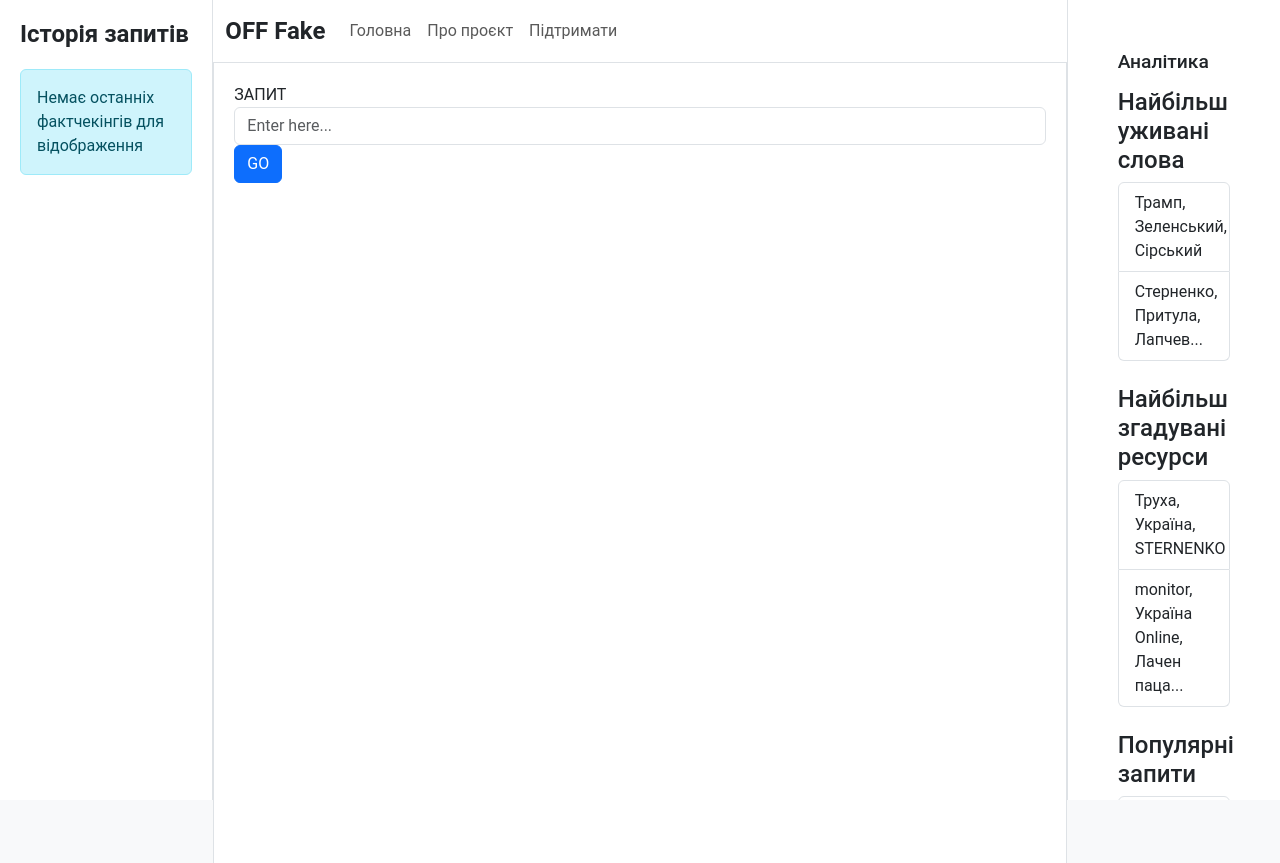
After one commit to lnterestingToTry/off_fake_web, a Flask app: template source/templates/index.html in a window 1280 px wide. The commit adds this page. Run offline with Flask 3, Linux system fonts and the light colour scheme; the template is opened without the code that fills it, so the values that code supplies are empty.

Commit message:
templates

```diff
--- a/source/main.py
+++ b/source/main.py
@@ -13,15 +13,18 @@ def start():
 
 
 @app.route("/query", methods=['GET', 'POST'])
-async def query():
+def query():
     if request.method == 'POST':
         query = request.form.get('query')
 
-        answer = await get_answer(query)
+        logger.info(query)
+
+        answer = get_answer(query)
         logger.info(answer)
 
-        answer = f"{answer}"
 
         if answer != None:
-            return render_template("query.html", query=query, answer=answer)
-    return render_template("query.html")
+            return render_template("index.html", query=query, answer=answer)
+
+
+    return render_template("index.html", query=None, answer=None)
--- /dev/null
+++ b/source/static/css/style.css
@@ -0,0 +1,242 @@
+/* Main styling for OFF Fake website */
+
+:root {
+    --primary-color: #0d6efd;
+    --secondary-color: #6c757d;
+    --light-gray: #f8f9fa;
+    --dark-gray: #212529;
+    --border-color: #dee2e6;
+}
+
+body {
+    font-family: 'Roboto', 'Arial', sans-serif;
+    background-color: #f8f9fa;
+}
+
+/* Sidebar styling */
+.sidebar {
+    background-color: white;
+    border-right: 1px solid var(--border-color);
+    padding: 20px;
+    height: 100vh;
+    overflow-y: auto;
+    position: sticky;
+    top: 0;
+}
+
+.sidebar h2 {
+    font-size: 1.5rem;
+    font-weight: bold;
+    margin-bottom: 20px;
+    color: var(--dark-gray);
+}
+
+.sidebar .news-item {
+    padding: 10px 0;
+    border-bottom: 1px solid var(--border-color);
+    margin-bottom: 10px;
+}
+
+.sidebar .news-item:last-child {
+    border-bottom: none;
+}
+
+.news-category {
+    display: inline-block;
+    padding: 2px 8px;
+    font-size: 0.75rem;
+    font-weight: bold;
+    border-radius: 4px;
+    margin-bottom: 5px;
+}
+
+.category-politics {
+    background-color: #d63384;
+    color: white;
+}
+
+.category-economy {
+    background-color: #198754;
+    color: white;
+}
+
+.category-science {
+    background-color: #0dcaf0;
+    color: white;
+}
+
+/* Main content styling */
+.main-content {
+    padding: 20px;
+    background-color: white;
+    border-left: 1px solid var(--border-color);
+    border-right: 1px solid var(--border-color);
+    min-height: 100vh;
+}
+
+.claim-header {
+    border-bottom: 1px solid var(--border-color);
+    padding-bottom: 15px;
+    margin-bottom: 20px;
+}
+
+.claim-title {
+    font-size: 1.8rem;
+    font-weight: bold;
+    margin-bottom: 10px;
+}
+
+.claim-tag {
+    display: inline-block;
+    padding: 5px 10px;
+    border-radius: 5px;
+    margin-right: 10px;
+    font-weight: 500;
+    font-size: 0.9rem;
+}
+
+.claim-false {
+    background-color: #dc3545;
+    color: white;
+}
+
+.claim-true {
+    background-color: #198754;
+    color: white;
+}
+
+.claim-partially {
+    background-color: #ffc107;
+    color: black;
+}
+
+.claim-content {
+    margin-bottom: 20px;
+}
+
+.claim-sources {
+    background-color: var(--light-gray);
+    padding: 15px;
+    border-radius: 5px;
+    margin-bottom: 20px;
+}
+
+.claim-sources h3 {
+    font-size: 1.2rem;
+    margin-bottom: 10px;
+}
+
+.source-link {
+    display: block;
+    margin-bottom: 5px;
+    color: var(--primary-color);
+}
+
+.source-date {
+    color: var(--secondary-color);
+    font-size: 0.85rem;
+}
+
+/* Analytics sidebar styling */
+.analytics-sidebar {
+    background-color: white;
+    border-left: 1px solid var(--border-color);
+    padding: 20px;
+    height: 100vh;
+    overflow-y: auto;
+    position: sticky;
+    top: 0;
+}
+
+.analytics-sidebar h2 {
+    font-size: 1.5rem;
+    font-weight: bold;
+    margin-bottom: 20px;
+    color: var(--dark-gray);
+}
+
+.analytics-box {
+    margin: 30px;
+}
+
+.analytics-box h3 {
+    font-size: 1.2rem;
+    margin-bottom: 15px;
+    color: var(--dark-gray);
+}
+
+.person-item, .resource-item {
+    display: flex;
+    align-items: center;
+    margin-bottom: 10px;
+}
+
+.person-item img, .resource-item img {
+    width: 30px;
+    height: 30px;
+    border-radius: 50%;
+    margin-right: 10px;
+}
+
+/* Navbar styling */
+.navbar {
+    background-color: white;
+    border-bottom: 1px solid var(--border-color);
+    gap: 50px;
+}
+
+.navbar-brand {
+    font-weight: bold;
+    font-size: 1.5rem;
+    color: var(--dark-gray);
+}
+
+.search-bar {
+    width: 100%;
+    position: relative;
+}
+
+.search-bar input {
+    width: 100%;
+    padding: 10px 15px;
+    border-radius: 5px;
+    border: 1px solid var(--border-color);
+}
+
+.search-bar button {
+    position: absolute;
+    right: 5px;
+    top: 5px;
+    background: none;
+    border: none;
+    color: var(--secondary-color);
+}
+
+/* Responsive adjustments */
+@media (max-width: 992px) {
+    .sidebar, .analytics-sidebar {
+        height: auto;
+        position: relative;
+    }
+}
+
+/* Stats display */
+.stats-display {
+    background-color: white;
+    padding: 15px;
+    border-radius: 8px;
+    margin-bottom: 20px;
+    box-shadow: 0 2px 4px rgba(0,0,0,0.05);
+}
+
+.stats-number {
+    font-size: 2.5rem;
+    font-weight: bold;
+    color: var(--primary-color);
+    display: block;
+}
+
+.stats-label {
+    font-size: 0.9rem;
+    color: var(--secondary-color);
+}
--- /dev/null
+++ b/source/static/js/main.js
@@ -0,0 +1,78 @@
+document.addEventListener('DOMContentLoaded', function() {
+    // Toggle sidebar on mobile
+    const sidebarToggle = document.getElementById('sidebar-toggle');
+    if (sidebarToggle) {
+        sidebarToggle.addEventListener('click', function() {
+            const sidebar = document.querySelector('.sidebar');
+            if (sidebar) {
+                sidebar.classList.toggle('show-sidebar');
+            }
+        });
+    }
+
+    // Toggle analytics sidebar on mobile
+    const analyticsSidebarToggle = document.getElementById('analytics-sidebar-toggle');
+    if (analyticsSidebarToggle) {
+        analyticsSidebarToggle.addEventListener('click', function() {
+            const analyticsSidebar = document.querySelector('.analytics-sidebar');
+            if (analyticsSidebar) {
+                analyticsSidebar.classList.toggle('show-sidebar');
+            }
+        });
+    }
+
+    // Search form validation
+    const searchForm = document.getElementById('search-form');
+    if (searchForm) {
+        searchForm.addEventListener('submit', function(event) {
+            const searchInput = document.getElementById('search-input');
+            if (searchInput && searchInput.value.trim() === '') {
+                event.preventDefault();
+                searchInput.classList.add('is-invalid');
+            }
+        });
+    }
+
+    // Remove invalid class on input change
+    const searchInput = document.getElementById('search-input');
+    if (searchInput) {
+        searchInput.addEventListener('input', function() {
+            if (this.value.trim() !== '') {
+                this.classList.remove('is-invalid');
+            }
+        });
+    }
+
+    // Initialize tooltips
+    const tooltipTriggerList = [].slice.call(document.querySelectorAll('[data-bs-toggle="tooltip"]'));
+    tooltipTriggerList.map(function (tooltipTriggerEl) {
+        return new bootstrap.Tooltip(tooltipTriggerEl);
+    });
+
+    // Initialize popovers
+    const popoverTriggerList = [].slice.call(document.querySelectorAll('[data-bs-toggle="popover"]'));
+    popoverTriggerList.map(function (popoverTriggerEl) {
+        return new bootstrap.Popover(popoverTriggerEl);
+    });
+
+    // Add semantic analysis functionality
+    const analysisForm = document.getElementById('semantic-analysis-form');
+    if (analysisForm) {
+        analysisForm.addEventListener('submit', function(event) {
+            event.preventDefault();
+            const analysisInput = document.getElementById('analysis-input');
+            if (analysisInput && analysisInput.value.trim() !== '') {
+                // Here you would normally send the data to the server
+                // For now, we'll just show a message
+                const resultContainer = document.getElementById('analysis-result');
+                if (resultContainer) {
+                    resultContainer.innerHTML = `
+                        <div class="alert alert-info mt-3">
+                            Аналіз виконується для тексту: "${analysisInput.value}"
+                        </div>
+                    `;
+                }
+            }
+        });
+    }
+});
--- a/source/templates/base.html
+++ b/source/templates/base.html
@@ -1,34 +1,67 @@
-<!doctype html>
-
-<html>
-
+<!DOCTYPE html>
+<html lang="uk">
 <head>
-
     <meta charset="UTF-8">
     <meta name="viewport" content="width=device-width, initial-scale=1.0">
+    <title>{% block title %}OFF Fake - Сервіс перевірки фактів{% endblock %}</title>
 
-    <title>
-        {% block start %}
-        base
-        {% endblock %}
-    </title>
+    <!-- Bootstrap CSS -->
+    <link href="https://cdn.jsdelivr.net/npm/bootstrap@5.3.0-alpha1/dist/css/bootstrap.min.css" rel="stylesheet">
 
+    <!-- Font Awesome for icons -->
+    <link rel="stylesheet" href="https://cdnjs.cloudflare.com/ajax/libs/font-awesome/6.0.0/css/all.min.css">
 
-    <div class="conteiner">
-        {% block content %} {% endblock %}
+    <!-- Custom CSS -->
+    <link rel="stylesheet" href="{{ url_for('static', filename='css/style.css') }}">
+
+    {% block extra_css %}{% endblock %}
+</head>
+<body>
+    <div class="container-fluid p-0">
+        <div class="row g-0">
+            <!-- Left Sidebar -->
+            <div class="col-lg-2 d-none d-lg-block">
+                {% include 'components/sidebar.html' %}
+            </div>
+
+            <!-- Main Content Area -->
+            <div class="col-12 col-lg-8">
+                <!-- Navbar -->
+                {% include 'components/navbar.html' %}
+
+                <!-- Main Content -->
+                <div class="main-content">
+                    {% block content %}{% endblock %}
+                </div>
+            </div>
+
+            <!-- Right Analytics Sidebar -->
+            <div class="col-lg-2 d-none d-lg-block">
+                {% include 'components/analytics.html' %}
+            </div>
+        </div>
     </div>
 
-</head>
+    <!-- Mobile Sidebar Toggle (visible on small screens) -->
+    <div class="d-lg-none position-fixed bottom-0 start-0 p-3">
+        <button id="sidebar-toggle" class="btn btn-primary rounded-circle">
+            <i class="fas fa-bars"></i>
+        </button>
+    </div>
 
+    <!-- Mobile Analytics Toggle (visible on small screens) -->
+    <div class="d-lg-none position-fixed bottom-0 end-0 p-3">
+        <button id="analytics-sidebar-toggle" class="btn btn-secondary rounded-circle">
+            <i class="fas fa-chart-bar"></i>
+        </button>
+    </div>
 
+    <!-- Bootstrap JS Bundle with Popper -->
+    <script src="https://cdn.jsdelivr.net/npm/bootstrap@5.3.0-alpha1/dist/js/bootstrap.bundle.min.js"></script>
 
+    <!-- Custom JavaScript -->
+    <script src="{{ url_for('static', filename='js/main.js') }}"></script>
 
-    <script
-    type="text/javascript"
-    src="{{ url_for('static', filename='index.js') }}"
-    ></script>
-
-<body>
-
-
+    {% block extra_js %}{% endblock %}
+</body>
 </html>
--- /dev/null
+++ b/source/templates/components/analytics.html
@@ -0,0 +1,69 @@
+<div class="analytics-sidebar">
+
+    <div class="analytics-box">
+        <h3>Аналітика</h3>
+
+        <div class="most-mentioned mb-4">
+            <h4>Найбільш уживані слова</h4>
+            <div class="list-group">
+                <div class="list-group-item">
+                    <div class="d-flex justify-content-between align-items-center">
+                        <span>Трамп, Зеленський, Сірський</span>
+                    </div>
+                </div>
+                <div class="list-group-item">
+                    <div class="d-flex justify-content-between align-items-center">
+                        <span>Стерненко, Притула, Лапчев...</span>
+                    </div>
+                </div>
+            </div>
+        </div>
+
+        <div class="most-resources mb-4">
+            <h4>Найбільш згадувані ресурси</h4>
+            <div class="list-group">
+                <div class="list-group-item">
+                    <div class="d-flex justify-content-between align-items-center">
+                        <span>Труха, Україна, STERNENKO</span>
+                    </div>
+                </div>
+                <div class="list-group-item">
+                    <div class="d-flex justify-content-between align-items-center">
+                        <span>monitor, Україна Online, Лачен паца...</span>
+                    </div>
+                </div>
+            </div>
+        </div>
+
+        <div class="popular-queries">
+            <h4>Популярні запити</h4>
+            <div class="list-group">
+                <a href="#" class="list-group-item list-group-item-action">
+                    <div class="d-flex w-100 justify-content-between">
+                        <h6 class="mb-1">Україна отримала новий пакет допомоги від ЄС</h6>
+                        <small>20.02.25 14:21</small>
+                    </div>
+                    <small class="text-muted">Політика</small>
+                </a>
+                <a href="#" class="list-group-item list-group-item-action">
+                    <div class="d-flex w-100 justify-content-between">
+                        <h6 class="mb-1">Арахмонічне забруднення повітря</h6>
+                        <small>26.02.25 20:11</small>
+                    </div>
+                    <small class="text-muted">Наука</small>
+                </a>
+                <a href="#" class="list-group-item list-group-item-action">
+                    <div class="d-flex w-100 justify-content-between">
+                        <h6 class="mb-1">Bitcoin стрімко падає і вже нижче $85 000</h6>
+                        <small>26.02.25 10:01</small>
+                    </div>
+                    <small class="text-muted">Фінанси</small>
+                </a>
+            </div>
+
+            <div class="text-center mt-3">
+                <a href="#" class="btn btn-dark btn-sm">Більше</a>
+            </div>
+        </div>
+    </div>
+</div>
--- /dev/null
+++ b/source/templates/components/navbar.html
@@ -0,0 +1,24 @@
+<nav class="navbar navbar-expand-lg navbar-light bg-white border-bottom">
+    <div class="container-fluid">
+        <a class="navbar-brand" href="{{ url_for('query') }}">OFF Fake</a>
+
+        <button class="navbar-toggler" type="button" data-bs-toggle="collapse" data-bs-target="#navbarContent">
+            <span class="navbar-toggler-icon"></span>
+        </button>
+
+        <div class="collapse navbar-collapse" id="navbarContent">
+            <ul class="navbar-nav me-auto mb-2 mb-lg-0">
+                <li class="nav-item">
+                    <a class="nav-link {% if request.path == url_for('query') %}active{% endif %}" href="{{ url_for('query') }}">Головна</a>
+                </li>
+                <li class="nav-item">
+                    <a class="nav-link" href="#">Про проєкт</a>
+                </li>
+                <li class="nav-item">
+                    <a class="nav-link" href="#">Підтримати</a>
+                </li>
+            </ul>
+
+        </div>
+    </div>
+</nav>
--- /dev/null
+++ b/source/templates/components/sidebar.html
@@ -0,0 +1,21 @@
+<div class="sidebar">
+    <h2>Історія запитів</h2>
+
+
+
+    <div class="recent-news">
+        {% for claim in recent_claims %}
+        <div class="news-item">
+            {% if claim.category %}
+            <span class="news-category category-{{ claim.category.name|lower }}">{{ claim.category.name }}</span>
+            {% endif %}
+            <h5><a href="{{ url_for('fact_check', claim_id=claim.id) }}">{{ claim.title }}</a></h5>
+            <p class="small text-muted">{{ claim.created_at.strftime('%d.%m.%Y %H:%M') }}</p>
+        </div>
+        {% else %}
+        <div class="alert alert-info">
+            Немає останніх фактчекінгів для відображення
+        </div>
+        {% endfor %}
+    </div>
+</div>
--- /dev/null
+++ b/source/templates/index.html
@@ -0,0 +1,37 @@
+{% extends 'base.html' %}
+
+{% block title %}OFF Fake - Головна{% endblock %}
+
+{% block content %}
+
+<form method="POST">
+    <div class="form-group">
+        <label for="text">ЗАПИТ</label>
+        <input
+            type="text"
+            class="form-control"
+            id="query"
+            name="query"
+            placeholder="Enter here..."
+        >
+        <button type="submit" class="btn btn-primary">GO</button>
+
+        {% if answer != None %}
+        {% if answer['type'] == 'sites' %}
+        <div class="container">
+            <h2>{{query}}</h2>
+            <ul class="link-list">
+                {% for item in answer['result'] %}
+                    <li>
+                        <a href="{{ item.url or item.link }}" target="_blank">{{ item.url or item.link }}</a>
+                        {% if item.date %} <small>(Дата: {{ item.date }})</small>{% endif %}
+                    </li>
+                {% endfor %}
+            </ul>
+        </div>
+        {% endif %}
+        {% endif %}
+    </div>
+</form>
+
+{% endblock %}
```
Also changed, not shown: source/handlers/__init__.py (+15 -7 lines), source/templates/query.html (deleted, +0 -27 lines), source/static/index.js (added).
